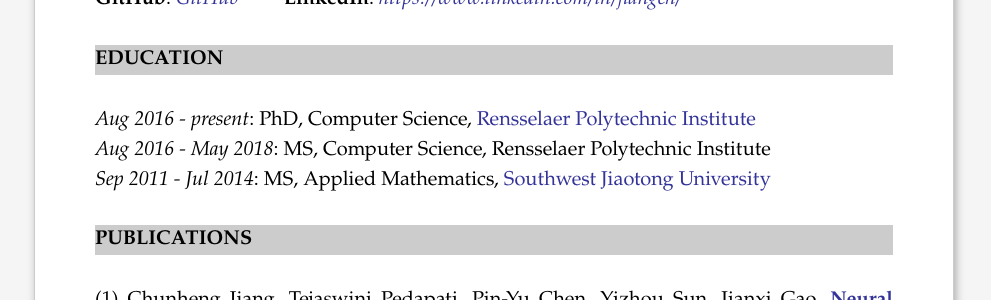
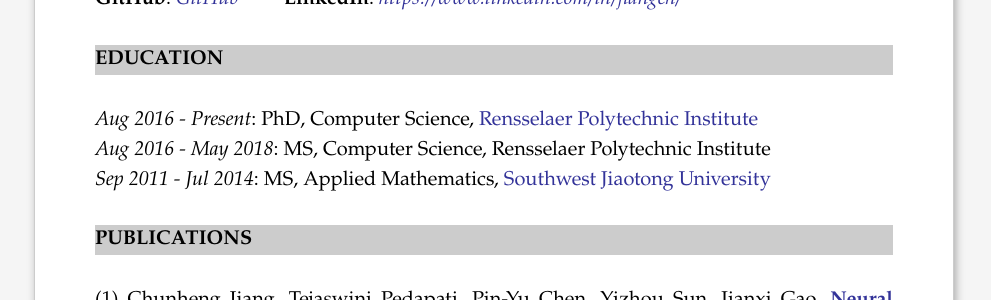
Before and after one commit to horsehour/horsehour.github.io, a Jekyll site: the page built from index.md, in a window 1280 px wide and 900 px high, scrolled down 448 px. Shown: the part 150-450 px from the top of the window, without its empty margins (146-1137 px from the left). Built offline with Jekyll 4.4.1, drawn with Linux system fonts in a browser that asks for light colours; comment, search, counter and statistics services are not loaded; some of the changed text lies outside the part shown.

```diff
--- a/index.md
+++ b/index.md
@@ -33,7 +33,7 @@ CONTACT
 
 EDUCATION
 ---------
-_Aug 2016 - present_: PhD, Computer Science, [Rensselaer Polytechnic Institute][RPI]{:target="_blank"}
+_Aug 2016 - Present_: PhD, Computer Science, [Rensselaer Polytechnic Institute][RPI]{:target="_blank"}
 _Aug 2016 - May 2018_: MS, Computer Science, Rensselaer Polytechnic Institute
 _Sep 2011 - Jul 2014_: MS, Applied Mathematics, [Southwest Jiaotong University][swjtu]{:target="_blank"}
 <!--
@@ -111,7 +111,7 @@ _2009.11 - 2010.12_: Data Analyst, Bohai Securities Co., Ltd., Tianjin, CHINA
 
 PROJECTS
 --------
-(1) _Aug 2020 - present_ : <b>Dynamical System View of Neural Network Training</b>, RPI-IBM AI Research Collaboration (AIRC), Research Extern | Python, TensorFlow
+(1) _Aug 2020 - Present_ : <b>Dynamical System View of Neural Network Training</b>, RPI-IBM AI Research Collaboration (AIRC), Research Extern | Python, TensorFlow
 - Built a novel graph representation for various neural architectures (e.g., ResNet, DenseNet, MobileNet, VGG, etc.)
 - Studied the topological properties (e.g., resilience, shortest path length) of neural architectures for robust models
 - Derived approximated training dynamics to speed-up neural network training and neural architecture search (NAS)
```
Also changed, not shown: 1 other file.
